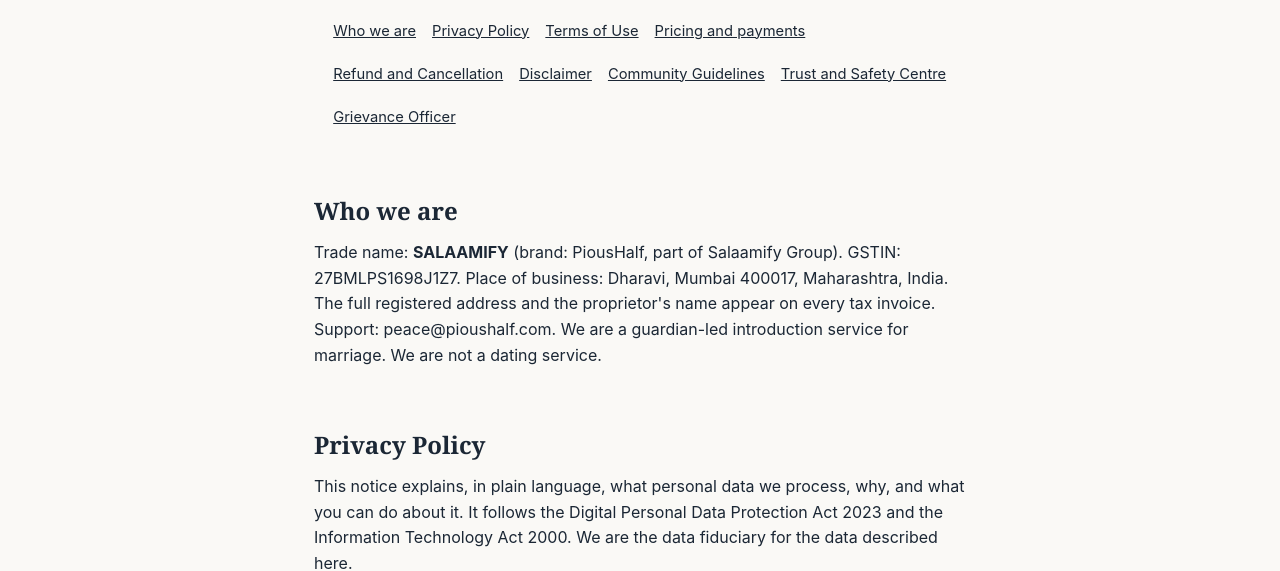
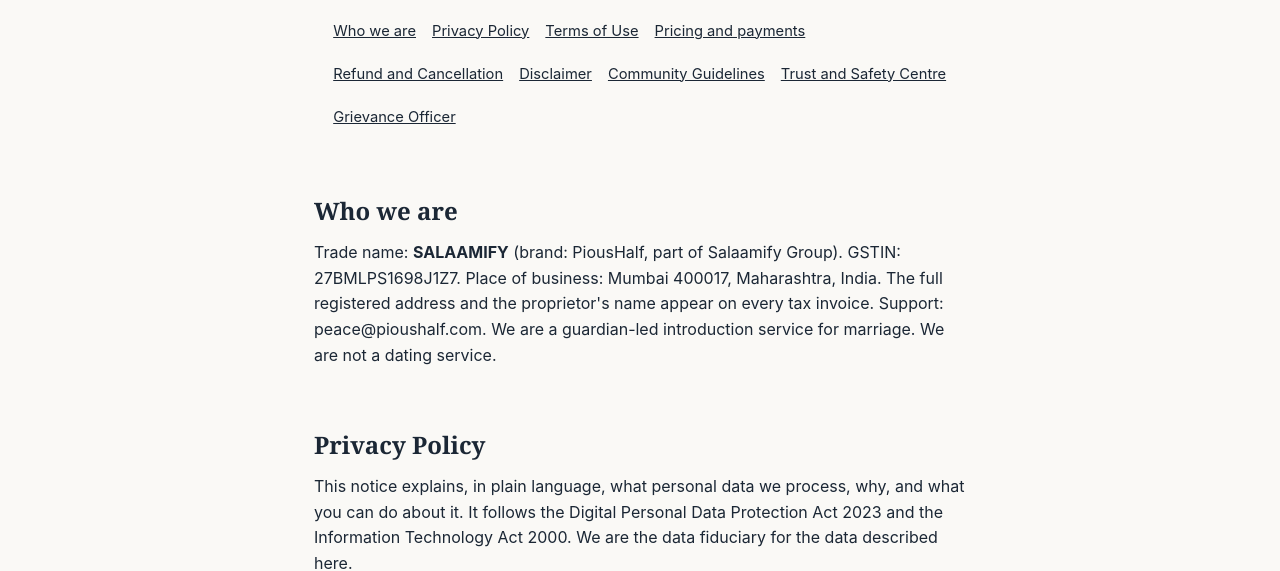
Before and after one commit to abdulsoffice-maker/pioushalf-site, a plain HTML site: page public/legal.html in a window 1280 px wide. Shown: the part 232-803 px from the top of the page. Drawn offline with Linux system fonts and the light colour scheme.

Commit message:
Legal page: place of business shown as Mumbai 400017, Maharashtra, India
Co-Authored-By: Claude Sonnet 5.5 <noreply@anthropic.com>
Claude-Session: https://claude.ai/code/session_01WY1YbdcoUV2PST2sgfjyuf

```diff
--- a/public/legal.html
+++ b/public/legal.html
@@ -10,7 +10,7 @@
 <ul class="toc"><li><a href="#seller">Who we are</a></li><li><a href="#privacy">Privacy Policy</a></li><li><a href="#terms">Terms of Use</a></li><li><a href="#pricing">Pricing and payments</a></li><li><a href="#refunds">Refund and Cancellation</a></li><li><a href="#disclaimer">Disclaimer</a></li><li><a href="#guidelines">Community Guidelines</a></li><li><a href="#safety">Trust and Safety Centre</a></li><li><a href="#grievance">Grievance Officer</a></li></ul>
 
 <h2 id="seller">Who we are</h2>
-<p>Trade name: <b>SALAAMIFY</b> (brand: PiousHalf, part of Salaamify Group). GSTIN: 27BMLPS1698J1Z7. Place of business: Dharavi, Mumbai 400017, Maharashtra, India. The full registered address and the proprietor's name appear on every tax invoice. Support: peace@pioushalf.com. We are a guardian-led introduction service for marriage. We are not a dating service.</p>
+<p>Trade name: <b>SALAAMIFY</b> (brand: PiousHalf, part of Salaamify Group). GSTIN: 27BMLPS1698J1Z7. Place of business: Mumbai 400017, Maharashtra, India. The full registered address and the proprietor's name appear on every tax invoice. Support: peace@pioushalf.com. We are a guardian-led introduction service for marriage. We are not a dating service.</p>
 
 <h2 id="privacy">Privacy Policy</h2>
 <p>This notice explains, in plain language, what personal data we process, why, and what you can do about it. It follows the Digital Personal Data Protection Act 2023 and the Information Technology Act 2000. We are the data fiduciary for the data described here.</p>
```
